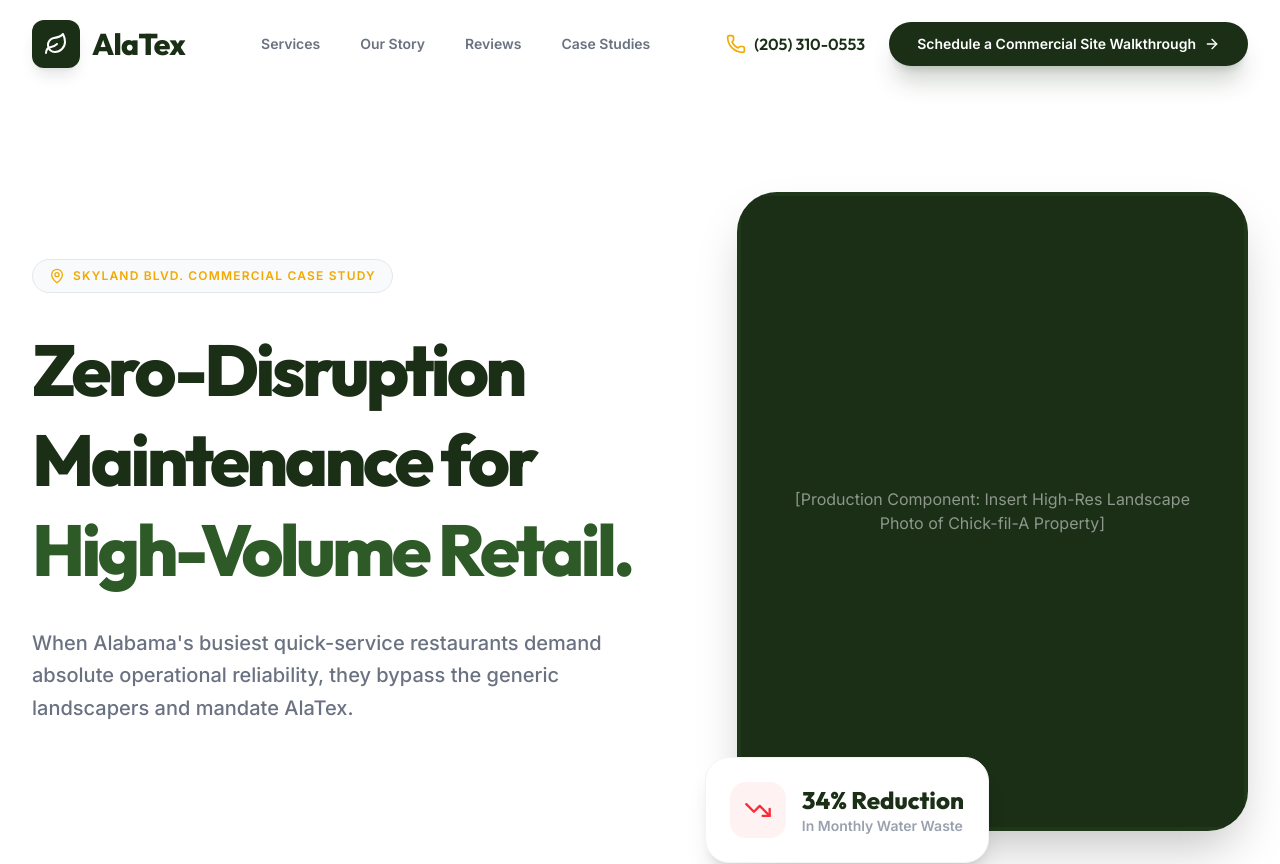
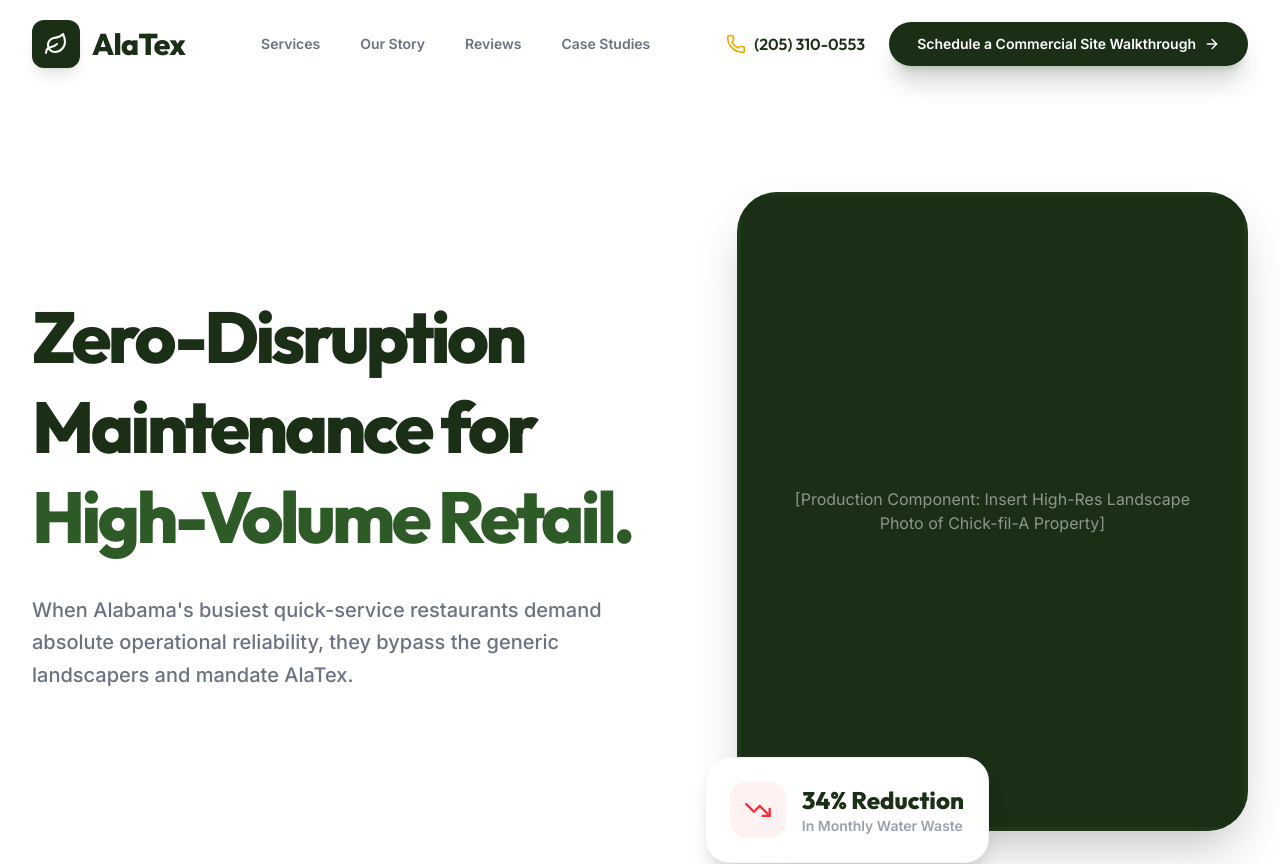
Before and after one commit to Founditmarketing/alatex, a React (Vite) app: page /case-studies/chick-fil-a in a window 1280 px wide. Shown: the top 864 px of the page. Built offline with nearby package versions, Linux system fonts and the light colour scheme.

Commit message:
Remove Skyland tag and center hero text

```diff
--- a/src/pages/ChickFilACaseStudy.tsx
+++ b/src/pages/ChickFilACaseStudy.tsx
@@ -11,18 +11,15 @@ export default function ChickFilACaseStudy() {
             {/* Hero Section */}
             <section className="relative pt-32 pb-24 md:pt-48 md:pb-32 px-4 sm:px-6 lg:px-8 max-w-7xl mx-auto flex flex-col md:flex-row items-center gap-12 lg:gap-20">
                 <motion.div
-                    className="w-full md:w-[55%] flex flex-col items-start"
+                    className="w-full md:w-[55%] flex flex-col justify-center"
                     initial={{ opacity: 0, y: 30 }}
                     animate={{ opacity: 1, y: 0 }}
                     transition={{ duration: 0.8, ease: [0.16, 1, 0.3, 1] }}
                 >
-                    <div className="inline-flex items-center gap-2 px-4 py-2 rounded-full border border-gray-200 bg-gray-50 text-brand-accent font-semibold text-xs uppercase tracking-widest mb-8">
-                        <MapPin className="w-4 h-4 text-brand-accent" /> Skyland Blvd. Commercial Case Study
-                    </div>
-                    <h1 className="text-5xl md:text-6xl lg:text-7xl font-display font-extrabold text-brand-dark mb-8 tracking-tighter leading-tight">
+                    <h1 className="text-5xl md:text-6xl lg:text-7xl font-display font-extrabold text-brand-dark mb-8 tracking-tighter leading-tight md:text-center lg:text-left">
                         Zero-Disruption Maintenance for <span className="text-brand-green">High-Volume Retail.</span>
                     </h1>
-                    <p className="text-xl text-gray-500 mb-10 max-w-xl font-medium leading-relaxed">
+                    <p className="text-xl text-gray-500 mb-10 max-w-xl font-medium leading-relaxed md:text-center lg:text-left md:mx-auto lg:mx-0">
                         When Alabama's busiest quick-service restaurants demand absolute operational reliability, they bypass the generic landscapers and mandate AlaTex.
                     </p>
                 </motion.div>
```
